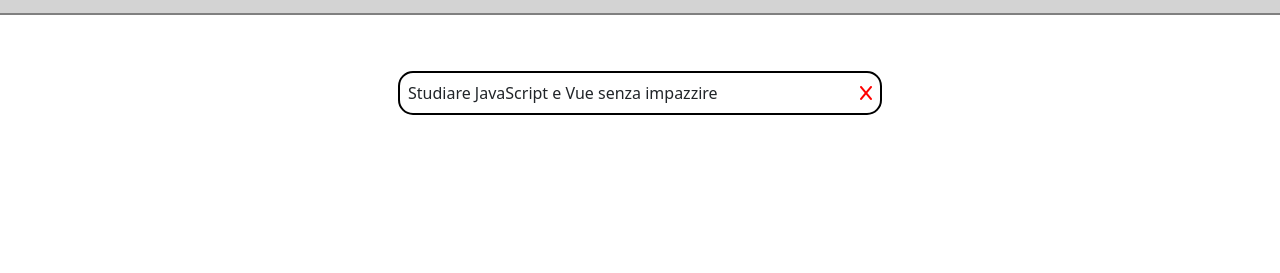
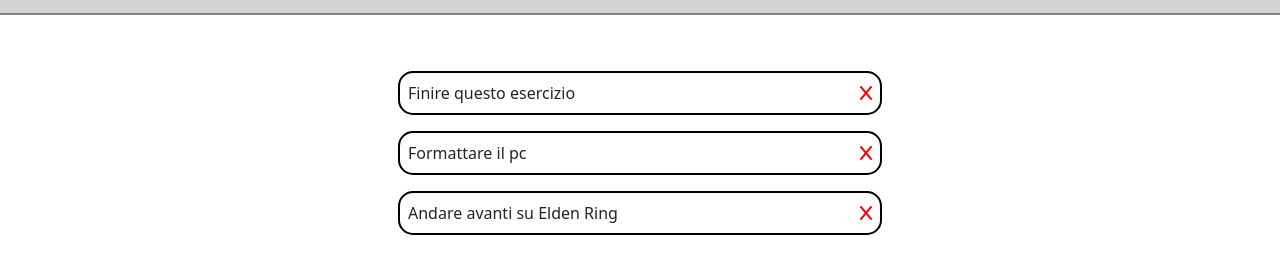
Before and after one commit to fabiochidda/vue-todolist, a plain HTML site: page index.html in a window 1280 px wide. Shown: the part 75-348 px from the top of the page. Drawn offline with nearby package versions, Linux system fonts and the light colour scheme.

Commit message:
Aggiunti gli oggetti in JS ed aggiunto il toggle per segnare la task completata (anche se non funziona come dovrebbe)

```diff
--- a/app.js
+++ b/app.js
@@ -3,12 +3,27 @@ const app = new Vue ({
     el: "#app",
     data: {
         titolo: "To Do List",
+        done: false,
+        toDoList: [
+            {
+                text: "Finire questo esercizio",
+                done: true,
+            },
+            {
+                text: "Formattare il pc",
+                done: true,
+            },
+            {
+                text: "Andare avanti su Elden Ring",
+                done: true,
+            }
+        ]
 
-
-
-
-
-
+    },
+    methods: {
+        toggle () {
+            this.done = !this.done
+        }
     }
 
 
--- a/index.html
+++ b/index.html
@@ -26,11 +26,10 @@
                 <div class="col-auto">
                     <div class="ms_list_container">
                         <ul class="ms_list p-2 m-0">
-                            <li class="d-flex justify-content-between align-items-center p-2 mb-3">
-                                Studiare JavaScript e Vue senza impazzire
+                            <li @click="toggle" class="d-flex justify-content-between align-items-center p-2 mb-3" v-for="(elements, i) in toDoList">
+                                <p class="m-0" :class="done == true ? 'ms_done' : '' ">{{elements.text}}</p>
                                 <i class="fa-solid fa-x"></i>
                             </li>
-
                         </ul>
                     </div>
                 </div>
--- a/style.css
+++ b/style.css
@@ -20,3 +20,7 @@ li {
 .fa-x {
     color: red;
 }
+
+.ms_done {
+    text-decoration: line-through;
+}
```
